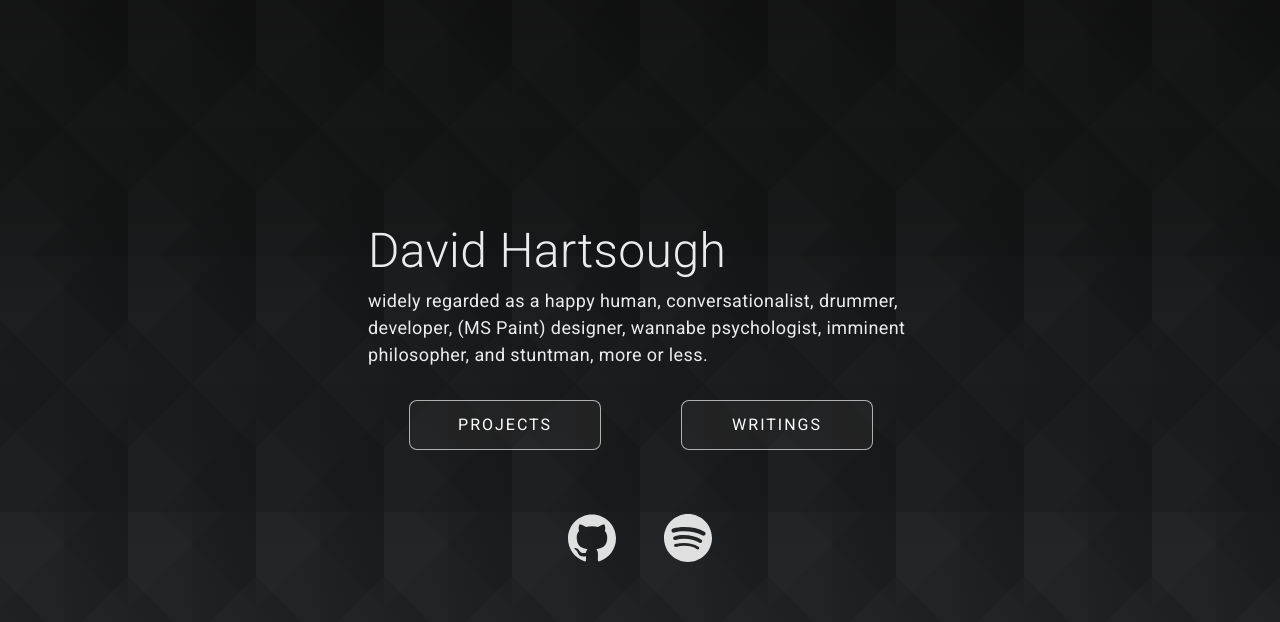
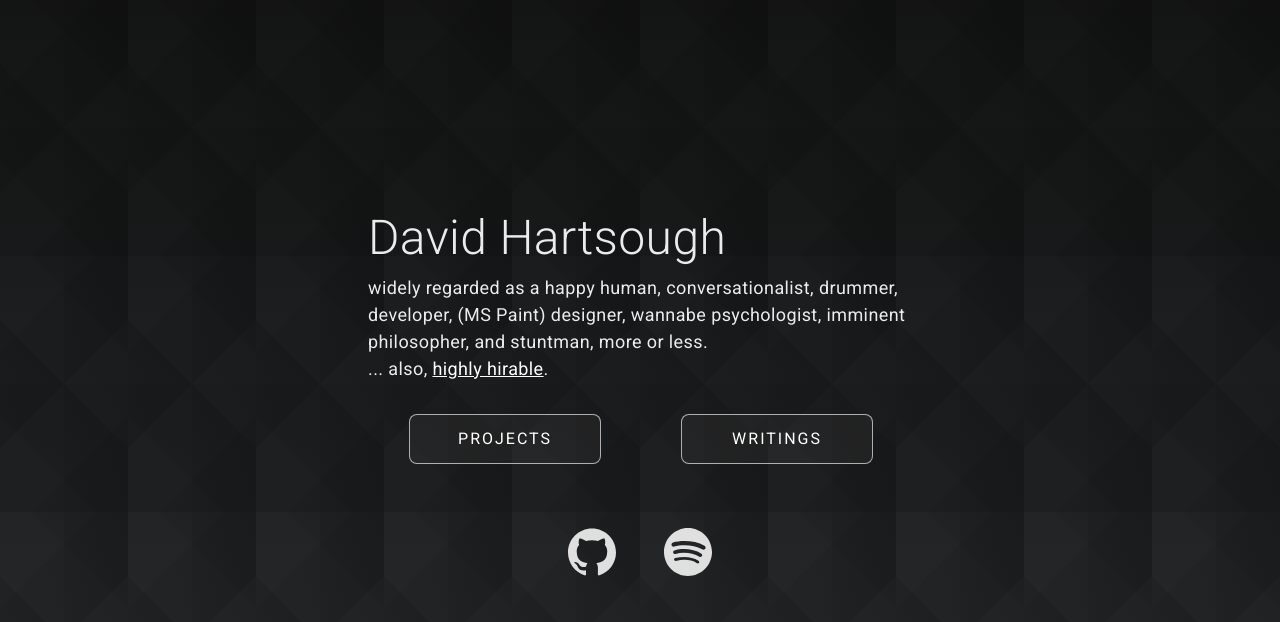
Before and after one commit to davidhartsough/davidhartsough.github.io, a PHP site: page / in a window 1280 px wide. Shown: the top 622 px of the page. Run offline with PHP 8.4, Linux system fonts and the light colour scheme.

Commit message:
add 'for hire' link

```diff
--- a/index.html
+++ b/index.html
@@ -69,6 +69,7 @@
     <header>
       <h1>David Hartsough</h1>
       <p>widely regarded as a happy human, conversationalist, drummer, developer, (MS Paint) designer, wannabe psychologist, imminent philosopher, and stuntman, more or less.</p>
+      <p>... also, <a class="for-hire-link" href="/for-hire">highly hirable</a>.</p>
     </header>
     <section>
       <nav>
--- a/main.css
+++ b/main.css
@@ -63,16 +63,6 @@ body {
   letter-spacing: 0.025em;
   min-width: 20rem;
   background-color: hsla(208, 8%, 8%, 0.94);
-  background: -webkit-linear-gradient(
-    bottom,
-    hsla(208, 8%, 8%, 0.9) 0%,
-    hsla(208, 4%, 4%, 0.96) 100%
-  );
-  background: -o-linear-gradient(
-    bottom,
-    hsla(208, 8%, 8%, 0.9) 0%,
-    hsla(208, 4%, 4%, 0.96) 100%
-  );
   background: linear-gradient(
     to top,
     hsla(208, 8%, 8%, 0.9) 0%,
@@ -104,6 +94,10 @@ p {
 }
 section {
   padding: 1rem 0;
+}
+.for-hire-link {
+  display: inline;
+  color: #fff;
 }
 ul {
   list-style-type: none;
```
